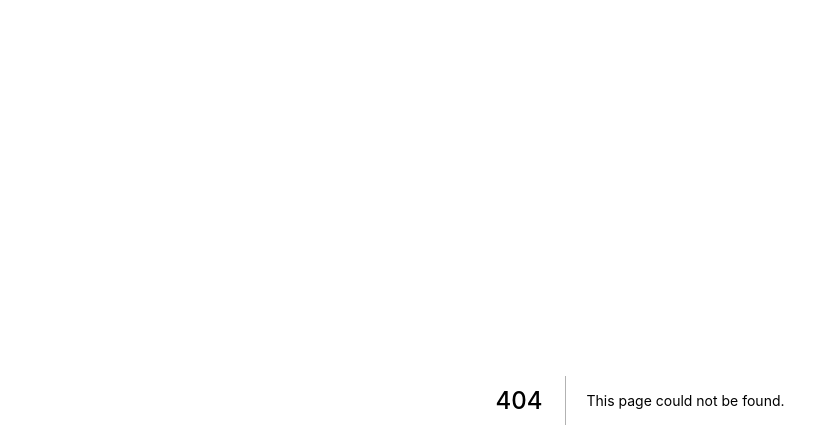
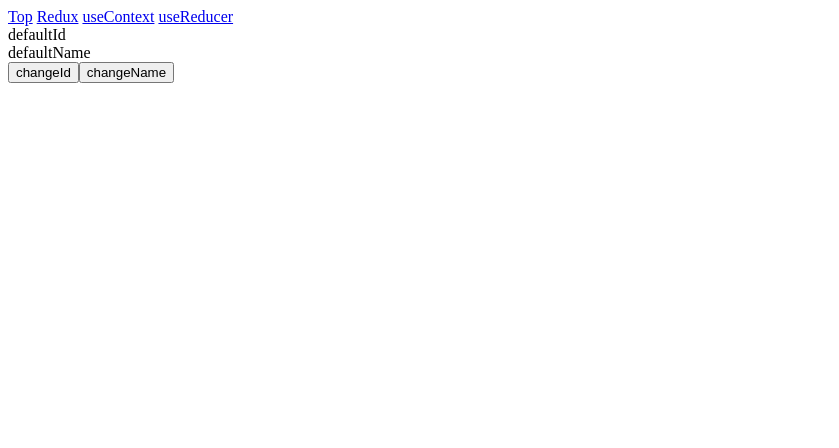
Before and after one commit to kimromi/learn-next.js, a Next.js app: page /reducer in a window 1280 px wide. Before the commit this address had no page. Shown: the top 448 px of the page, without its empty margins (0-839 px from the left). Built offline with nearby package versions, Linux system fonts and the light colour scheme.

Commit message:
redux and useContext+useState and useContext+useReducer

```diff
--- /dev/null
+++ b/src/components/Header.tsx
@@ -0,0 +1,15 @@
+import Link from "next/link";
+
+export const Header: React.FC = () => {
+  return (
+    <div>
+      <Link href="/">Top</Link>
+      &nbsp;
+      <Link href="/redux">Redux</Link>
+      &nbsp;
+      <Link href="/context">useContext</Link>
+      &nbsp;
+      <Link href="/reducer">useReducer</Link>
+    </div>
+  );
+};
--- a/src/pages/_app.tsx
+++ b/src/pages/_app.tsx
@@ -1,7 +1,27 @@
-import { AppProps } from 'next/app'
+import { AppProps } from "next/app";
+
+import { Provider } from "react-redux";
+import { useStore } from "../stores/redux";
+
+import { Provider as ContextProvider } from "../stores/context";
+
+import { Provider as ReducerProvider } from "../stores/reducer";
+
+import { Header } from "../components/Header";
 
 function MyApp({ Component, pageProps }: AppProps) {
-  return <Component {...pageProps} />
+  const store = useStore();
+
+  return (
+    <Provider store={store}>
+      <ContextProvider>
+        <ReducerProvider>
+          <Header />
+          <Component {...pageProps} />
+        </ReducerProvider>
+      </ContextProvider>
+    </Provider>
+  );
 }
 
-export default MyApp
+export default MyApp;
--- /dev/null
+++ b/src/pages/context.tsx
@@ -0,0 +1,51 @@
+import { useMemo } from "react";
+import { useUserId, useUserName } from "../stores/context";
+
+export default function Context() {
+  console.log("render Home");
+
+  return (
+    <>
+      <Id />
+      <Name />
+      <ChangeId />
+      <ChangeName />
+    </>
+  );
+}
+
+const Id: React.FC = () => {
+  const { id } = useUserId();
+
+  return useMemo(() => {
+    console.log("render Id: ", id);
+    return <div>{id}</div>;
+  }, [id]);
+};
+
+const Name: React.FC = () => {
+  const { name } = useUserName();
+
+  return useMemo(() => {
+    console.log("render Name: ", name);
+    return <div>{name}</div>;
+  }, [name]);
+};
+
+const ChangeId: React.FC = () => {
+  const { setId } = useUserId();
+
+  return useMemo(() => {
+    console.log("render ChangeId");
+    return <button onClick={() => setId("changedId")}>changeId</button>;
+  }, [setId]);
+};
+
+const ChangeName: React.FC = () => {
+  const { setName } = useUserName();
+
+  return useMemo(() => {
+    console.log("render ChangeName");
+    return <button onClick={() => setName("changedName")}>changeName</button>;
+  }, [setName]);
+};
--- /dev/null
+++ b/src/pages/reducer.tsx
@@ -0,0 +1,50 @@
+import {
+  useUserId,
+  useUserName,
+  useSetUser,
+  setId,
+  setName,
+} from "../stores/reducer";
+
+export default function Reducer() {
+  console.log("render Home");
+
+  return (
+    <>
+      <Id />
+      <Name />
+      <ChangeId />
+      <ChangeName />
+    </>
+  );
+}
+
+const Id: React.FC = () => {
+  const id = useUserId();
+  console.log("render Id: ", id);
+
+  return <div>{id}</div>;
+};
+
+const Name: React.FC = () => {
+  const name = useUserName();
+  console.log("render Name: ", name);
+
+  return <div>{name}</div>;
+};
+
+const ChangeId: React.FC = () => {
+  const dispatch = useSetUser();
+  console.log("render ChangeId");
+
+  return <button onClick={() => dispatch(setId("changedId"))}>changeId</button>;
+};
+
+const ChangeName: React.FC = () => {
+  const dispatch = useSetUser();
+  console.log("render ChangeName");
+
+  return (
+    <button onClick={() => dispatch(setName("changedName"))}>changeName</button>
+  );
+};
--- /dev/null
+++ b/src/pages/redux.tsx
@@ -0,0 +1,32 @@
+import { useDispatch, useSelector } from "react-redux";
+import { TStores, TUser, changeId, changeName } from "../stores/redux";
+
+export default function Redux() {
+  const dispatch = useDispatch();
+  console.log("render Home");
+
+  return (
+    <>
+      <Id />
+      <Name />
+      <button onClick={() => dispatch(changeId("changedId"))}>changeId</button>
+      <button onClick={() => dispatch(changeName("changedName"))}>
+        changeName
+      </button>
+    </>
+  );
+}
+
+const Id: React.FC = () => {
+  const id = useSelector<TStores, TUser["id"]>((state) => state.user.id);
+  console.log("render Id: ", id);
+
+  return <div>{id}</div>;
+};
+
+const Name: React.FC = () => {
+  const name = useSelector<TStores, TUser["name"]>((state) => state.user.name);
+  console.log("render Name: ", name);
+
+  return <div>{name}</div>;
+};
--- /dev/null
+++ b/src/stores/context/index.tsx
@@ -0,0 +1,35 @@
+import { createContext, useContext, useState } from "react";
+
+export type User = {
+  id: string;
+  name: string;
+};
+
+export type IdValue = {
+  id: User["id"];
+  setId: (id: User["id"]) => void;
+};
+
+export type NameValue = {
+  name: User["name"];
+  setName: (name: User["name"]) => void;
+};
+
+export const IdContext = createContext({} as IdValue);
+export const NameContext = createContext({} as NameValue);
+
+export const Provider: React.FC = ({ children }) => {
+  const [id, setId] = useState<User["id"]>("defaultId");
+  const [name, setName] = useState<User["name"]>("defaultName");
+
+  return (
+    <IdContext.Provider value={{ id, setId }}>
+      <NameContext.Provider value={{ name, setName }}>
+        {children}
+      </NameContext.Provider>
+    </IdContext.Provider>
+  );
+};
+
+export const useUserId = () => useContext(IdContext);
+export const useUserName = () => useContext(NameContext);
--- /dev/null
+++ b/src/stores/reducer/index.tsx
@@ -0,0 +1,66 @@
+import { useReducer, createContext, useContext, useState } from "react";
+
+export type User = {
+  id: string;
+  name: string;
+};
+
+const ACTION_TYPES = {
+  SET_ID: "SET_ID",
+  SET_NAME: "SET_NAME",
+} as const;
+
+export function setId(id: string) {
+  return {
+    type: ACTION_TYPES.SET_ID,
+    payload: {
+      id,
+    },
+  };
+}
+export function setName(name: string) {
+  return {
+    type: ACTION_TYPES.SET_NAME,
+    payload: {
+      name,
+    },
+  };
+}
+
+export type UserActions = ReturnType<typeof setId> | ReturnType<typeof setName>;
+
+function reducer(state: User, action: UserActions) {
+  switch (action.type) {
+    case ACTION_TYPES.SET_ID: {
+      return { ...state, id: action.payload.id };
+    }
+    case ACTION_TYPES.SET_NAME: {
+      return { ...state, name: action.payload.name };
+    }
+  }
+}
+
+export const IdContext = createContext({} as User["id"]);
+export const NameContext = createContext({} as User["name"]);
+export const DispatchContext = createContext({} as React.Dispatch<UserActions>);
+
+export const Provider: React.FC = ({ children }) => {
+  const [state, dispatch] = useReducer(reducer, {
+    id: "defaultId",
+    name: "defaultName",
+  });
+
+  return (
+    <IdContext.Provider value={state.id}>
+      <NameContext.Provider value={state.name}>
+        <DispatchContext.Provider value={dispatch}>
+          {children}
+        </DispatchContext.Provider>
+      </NameContext.Provider>
+    </IdContext.Provider>
+  );
+};
+
+export const useUserId = () => useContext(IdContext);
+export const useUserName = () => useContext(NameContext);
+export const useSetUser = () => useContext(DispatchContext);
--- /dev/null
+++ b/src/stores/redux/index.ts
@@ -0,0 +1,35 @@
+import { useMemo } from "react";
+import { createStore, combineReducers } from "redux";
+import { createSlice, PayloadAction } from "@reduxjs/toolkit";
+
+export type TUser = {
+  id: string;
+  name: string;
+};
+
+const initialState: TUser = { id: "defaultId", name: "defaultName" };
+
+const userSlice = createSlice({
+  name: "user",
+  initialState,
+  reducers: {
+    changeId: (state: TUser, action: PayloadAction<TUser["id"]>) => {
+      return { ...state, id: action.payload };
+    },
+    changeName: (state: TUser, action: PayloadAction<TUser["name"]>) => {
+      return { ...state, name: action.payload };
+    },
+  },
+});
+
+const rootReducer = combineReducers({
+  user: userSlice.reducer,
+});
+
+export type TStores = ReturnType<typeof rootReducer>;
+
+export const useStore: () => never = () => {
+  return useMemo(() => createStore(rootReducer), []);
+};
+
+export const { changeId, changeName } = userSlice.actions;
```
Also changed, not shown: package.json (+6 -1 lines), src/pages/blog/[id].tsx (deleted, +0 -52 lines), src/pages/index.tsx (+22 -47 lines), 2 other files (tests, documents, lock files or other folders).
